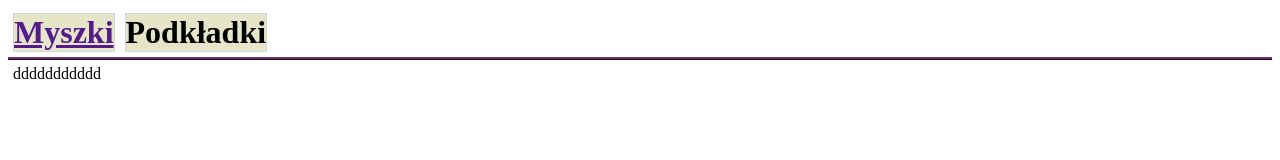
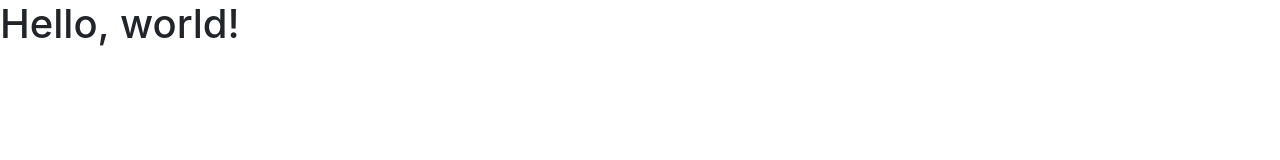
Before and after one commit to pr0l4nd/pr0l4nd.github.io, a plain HTML site: page index.html in a window 1280 px wide. Drawn offline with nearby package versions, Linux system fonts and the light colour scheme.

Commit message:
Update index.html

```diff
--- a/index.html
+++ b/index.html
@@ -1,46 +1,22 @@
-<!DOCTYPE html>
-<html>
-    <head>
-        <meta charset="utf-8">
-        <title>Project: Travel webpage</title>
-    <style>
-    #mysz
-    {
-      float:left;
-      margin: 5px;
-      background-color:rgb(229, 230, 200);
-      border: 1px ridge rgb(219, 210, 219);
+<!doctype html>
+<html lang="en">
+  <head>
+    <!-- Required meta tags -->
+    <meta charset="utf-8">
+    <meta name="viewport" content="width=device-width, initial-scale=1, shrink-to-fit=no">
 
-    }
-    #klaw
-    {
-        float:left;
-        margin: 5px;
-        background-color:rgb(229, 230, 200);
-        border: 1px ridge rgb(219, 210, 219);
+    <!-- Bootstrap CSS -->
+    <link rel="stylesheet" href="https://stackpath.bootstrapcdn.com/bootstrap/4.3.1/css/bootstrap.min.css" integrity="sha384-ggOyR0iXCbMQv3Xipma34MD+dH/1fQ784/j6cY/iJTQUOhcWr7x9JvoRxT2MZw1T" crossorigin="anonymous">
 
-    }
-    #tresc
-    {
-        margin-top: 100px;
-        clear:both;
-        padding: 5px;
-        border-top: 3px ridge rgb(110, 47, 110);
+    <title>Hello, world!</title>
+  </head>
+  <body>
+    <h1>Hello, world!</h1>
 
-
-
-    }
-
-
-    </style>
-    </head>
-    <body>
-
-        <h1 id="mysz"><a href="">Myszki<a></h1>
-        <h1 id="klaw">Podkładki</h1>
-
-        <div id="tresc">ddddddddddd<p></p></div>
-
-
-    </body>
+    <!-- Optional JavaScript -->
+    <!-- jQuery first, then Popper.js, then Bootstrap JS -->
+    <script src="https://code.jquery.com/jquery-3.3.1.slim.min.js" integrity="sha384-q8i/X+965DzO0rT7abK41JStQIAqVgRVzpbzo5smXKp4YfRvH+8abtTE1Pi6jizo" crossorigin="anonymous"></script>
+    <script src="https://cdnjs.cloudflare.com/ajax/libs/popper.js/1.14.7/umd/popper.min.js" integrity="sha384-UO2eT0CpHqdSJQ6hJty5KVphtPhzWj9WO1clHTMGa3JDZwrnQq4sF86dIHNDz0W1" crossorigin="anonymous"></script>
+    <script src="https://stackpath.bootstrapcdn.com/bootstrap/4.3.1/js/bootstrap.min.js" integrity="sha384-JjSmVgyd0p3pXB1rRibZUAYoIIy6OrQ6VrjIEaFf/nJGzIxFDsf4x0xIM+B07jRM" crossorigin="anonymous"></script>
+  </body>
 </html>
```
